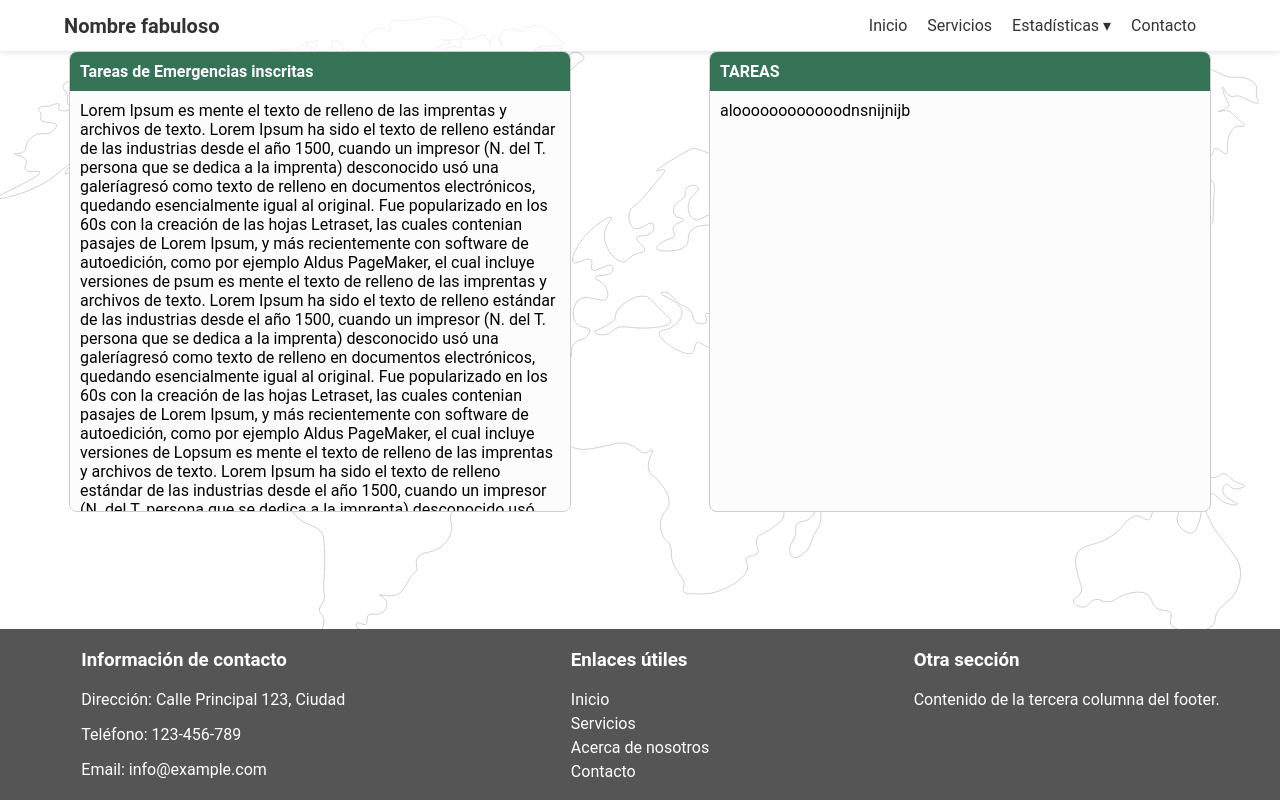
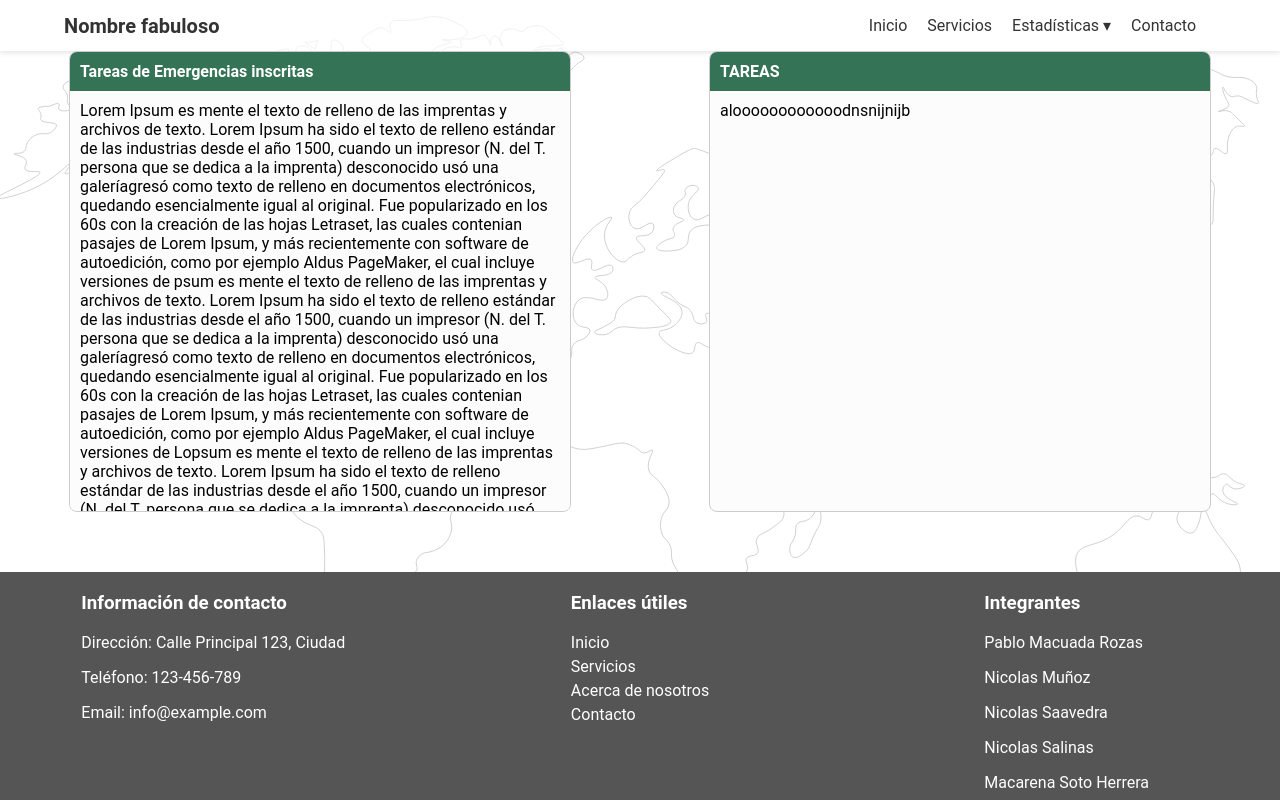
Before and after one commit to NicolasSalinasR/lab1-dba-grupo-4, a Nuxt app in the folder frontend/: page /voluntario in a window 1280 px wide. Built offline with nearby package versions, Linux system fonts and the light colour scheme.

Commit message:
Mini arreglos

```diff
--- a/frontend/components/Footer.vue
+++ b/frontend/components/Footer.vue
@@ -22,8 +22,13 @@
         </div>
         <div class="column">
           <div class="footer-section">
-            <h3>Otra sección</h3>
-            <p>Contenido de la tercera columna del footer.</p>
+            <h3>Integrantes</h3>
+            <p>Pablo Macuada Rozas</p>
+            <p>Nicolas Muñoz</p>
+            <p>Nicolas Saavedra</p>
+            <p>Nicolas Salinas</p>
+            <p>Macarena Soto Herrera</p>
+
           </div>
         </div>
       </div>
--- a/frontend/components/Navbar.vue
+++ b/frontend/components/Navbar.vue
@@ -13,8 +13,9 @@
           <a href="#">Estadísticas <span>&#9662;</span></a>
           <!-- Submenú desplegable -->
           <ul class="dropdown-content" v-show="isDropdownVisible">
-            <li><a href="#">Ranking Voluntario por Tarea</a></li>
-            <li><nuxt-link to="/voluntario/rankingEmergencia">Ranking Voluntario por Emergencia</nuxt-link></li>
+            <li @click="changeComponent(true)">Ranking Voluntario por Tarea</li>
+            <li @click="changeComponent(false)">Ranking Voluntario por Emergencia</li>
+
           </ul>
         </li>
         <li><a href="#">Contacto</a></li>
@@ -36,6 +37,13 @@ export default {
     },
     hideDropdown() {
       this.isDropdownVisible = false;
+    },
+    toggleComponent() {
+      // Cambia el estado para mostrar el componente contrario
+      this.mostrarComponenteA = !this.mostrarComponenteA;
+    },
+    changeComponent(value) {
+      this.$emit('change-component', value);
     }
   }
 };
```
